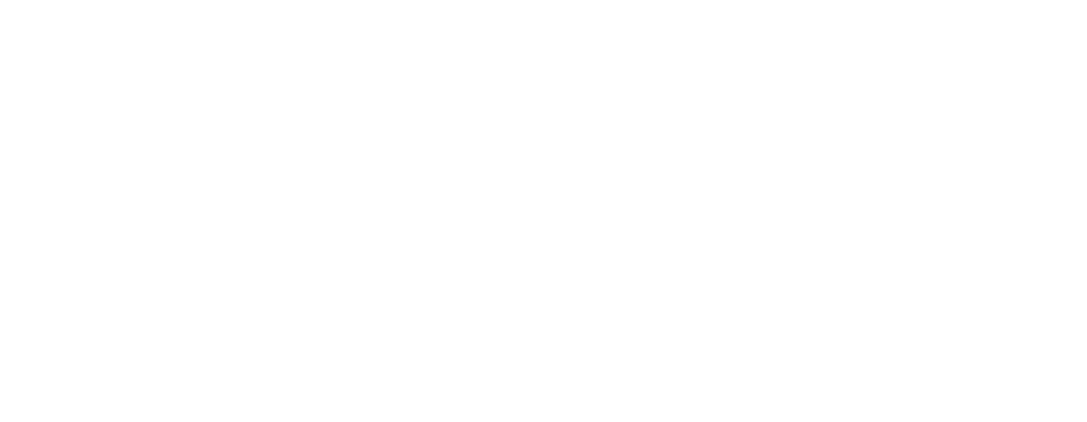
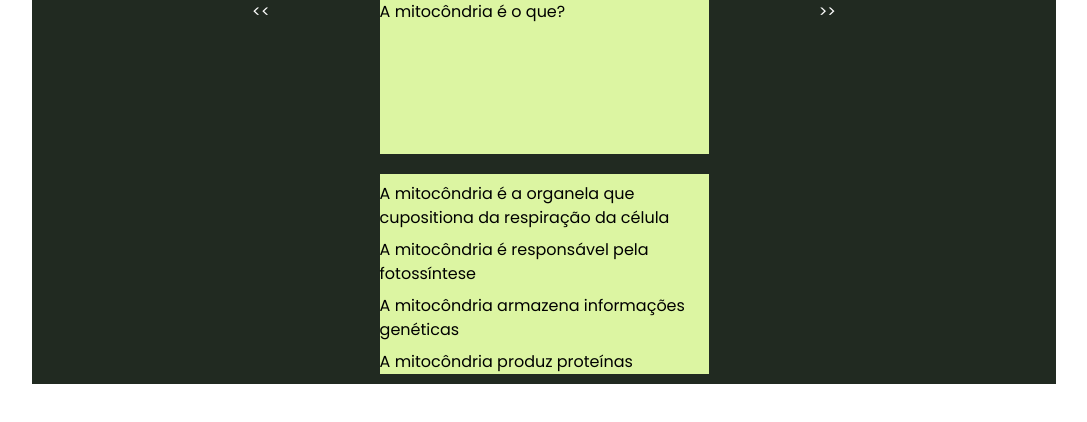
Before and after one commit to fabricadesoftware-ifc/fabricaHistologia_frontend, a Vue app: page /test in a window 1280 px wide. Before the commit this address had no page. Shown: the top 422 px of the page, without its empty margins (96-1183 px from the left). Built offline with nearby package versions, Linux system fonts and the light colour scheme.

Commit message:
FEAT: Created base functions of quiz logic #56

```diff
--- a/src/router/index.js
+++ b/src/router/index.js
@@ -69,6 +69,11 @@ const router = createRouter({
         }
       ]
     },
+    {
+      path: '/test',
+      name: 'test',
+      component: () => import('@/views/Test.vue')
+    }
   ]
 })
 
--- /dev/null
+++ b/src/views/Test.vue
@@ -0,0 +1,93 @@
+<script setup>
+import ContainerGlobal from '@/components/layout/ContainerGlobal.vue';
+import { computed, ref } from 'vue';
+
+const question = ref([
+    {position: 1, question: 'A mitocôndria é o que?'},
+    {position: 2, question: 'Qual é a função dos ribossomos?'},
+    {position: 3, question: 'Qual é a principal função do núcleo celular?'},
+    {position: 4, question: 'O que é a membrana plasmática?'},
+    {position: 5, question: 'O que é o retículo endoplasmático rugoso?'},
+    {position: 6, question: 'Qual é a função do complexo de Golgi?'}
+]);
+
+const answer = ref([
+    {position: 1, corrected: true, option: 'A mitocôndria é a organela que cupositiona da respiração da célula', comment_answer: 'pois ela respira porra', question: 1},
+    {position: 2, corrected: false, option: 'A mitocôndria é responsável pela fotossíntese', comment_answer: 'não, isso é função dos cloroplastos', question: 1},
+    {position: 3, corrected: false, option: 'A mitocôndria armazena informações genéticas', comment_answer: 'isso é papel do núcleo', question: 1},
+    {position: 4, corrected: false, option: 'A mitocôndria produz proteínas', comment_answer: 'isso é função dos ribossomos', question: 1},
+
+    {position: 5, corrected: true, option: 'Os ribossomos são responsáveis pela síntese de proteínas', comment_answer: 'essa é a função principal', question: 2},
+    {position: 6, corrected: false, option: 'Os ribossomos participam da digestão celular', comment_answer: 'isso é papel dos lisossomos', question: 2},
+    {position: 7, corrected: false, option: 'Os ribossomos armazenam energia para a célula', comment_answer: 'não, essa é função da mitocôndria', question: 2},
+    {position: 8, corrected: false, option: 'Os ribossomos realizam a respiração celular', comment_answer: 'isso é função da mitocôndria', question: 2},
+
+    {position: 9, corrected: true, option: 'O núcleo armazena o material genético e controla as funções celulares', comment_answer: 'correto!', question: 3},
+    {position: 10, corrected: false, option: 'O núcleo é responsável pela produção de energia na célula', comment_answer: 'essa é a função da mitocôndria', question: 3},
+    {position: 11, corrected: false, option: 'O núcleo realiza a digestão celular', comment_answer: 'isso é função dos lisossomos', question: 3},
+    {position: 12, corrected: false, option: 'O núcleo armazena enzimas digestivas', comment_answer: 'não, esse é o papel dos lisossomos', question: 3},
+
+    {position: 13, corrected: true, option: 'A membrana plasmática controla o que entra e sai da célula', comment_answer: 'função correta da membrana', question: 4},
+    {position: 14, corrected: false, option: 'A membrana plasmática armazena o material genético da célula', comment_answer: 'isso é papel do núcleo', question: 4},
+    {position: 15, corrected: false, option: 'A membrana plasmática realiza a fotossíntese', comment_answer: 'não, isso é feito pelos cloroplastos', question: 4},
+    {position: 16, corrected: false, option: 'A membrana plasmática produz proteínas', comment_answer: 'não, quem faz isso são os ribossomos', question: 4},
+
+    {position: 17, corrected: true, option: 'O retículo endoplasmático rugoso é responsável pela síntese de proteínas', comment_answer: 'correto, ele possui ribossomos aderpositionos', question: 5},
+    {position: 18, corrected: false, option: 'O retículo endoplasmático rugoso armazena lipídios', comment_answer: 'não, isso é função do retículo endoplasmático liso', question: 5},
+    {position: 19, corrected: false, option: 'O retículo endoplasmático rugoso realiza a digestão celular', comment_answer: 'não, isso é papel dos lisossomos', question: 5},
+    {position: 20, corrected: false, option: 'O retículo endoplasmático rugoso realiza a respiração celular', comment_answer: 'essa função é da mitocôndria', question: 5},
+
+    {position: 21, corrected: true, option: 'O complexo de Golgi modifica, armazena e transporta proteínas', comment_answer: 'essa é a principal função', question: 6},
+    {position: 22, corrected: false, option: 'O complexo de Golgi armazena energia para a célula', comment_answer: 'não, essa é a função da mitocôndria', question: 6},
+    {position: 23, corrected: false, option: 'O complexo de Golgi realiza a síntese de proteínas', comment_answer: 'não, quem faz isso são os ribossomos', question: 6},
+    {position: 24, corrected: false, option: 'O complexo de Golgi realiza a fotossíntese', comment_answer: 'não, isso é feito pelos cloroplastos', question: 6}
+]);
+
+const currentQuestion = ref(1)
+
+const nextSection = () => {
+    if (currentQuestion.value < question.value.length)
+    currentQuestion.value += 1
+}
+
+const previousSection = () => {
+    if (currentQuestion.value > 1) {
+        currentQuestion.value -= 1
+    }
+}
+
+const watchCorrect = ref(false)
+
+const selectAnswer = (answer) => {
+    if (answer.corrected) {
+        return true
+    } else {
+        return false
+    }
+}
+
+</script>
+<template>
+    <ContainerGlobal>
+        <div class="w-full h-96 bg-[#212a21] flex justify-center">
+            <div>
+                <button class="text-white" @click="previousSection()"><<</button>
+            </div>
+            <div class="flex flex-col items-center">
+            <div class="w-3/5 h-2/5 bg-[#dcf5a2]">
+                <span v-for="(q, index) in question" :key="index" v-show="currentQuestion == q.position"><h2>{{ q.question }}</h2></span>
+            </div>
+            <div class="w-3/5 relative mt-5 bg-[#dcf5a2]">
+                <span v-for="(a, index) in answer" :key="index" v-show="currentQuestion == a.question" >
+                    <p v-show="watchCorrect">{{ a.corrected ? 'Correta' : 'Errada' }}</p><h2 class="mt-2" @click="selectAnswer(a), watchCorrect = !watchCorrect" :class="!watchCorrect ? 'bg-none' : selectAnswer(a) ? 'bg-green-500 border-2 border-[#309737] rounded-md' : 'bg-red-500 border-2 border-[#912d2d] rounded-md'">{{ a.option }}</h2>
+                <p v-show="watchCorrect">{{ a.comment_answer }}</p>
+                </span>
+            </div>
+            </div>
+
+            <div>
+                <button class="text-white" @click="nextSection()">>></button>
+            </div>
+        </div>
+    </ContainerGlobal>
+</template>
```
